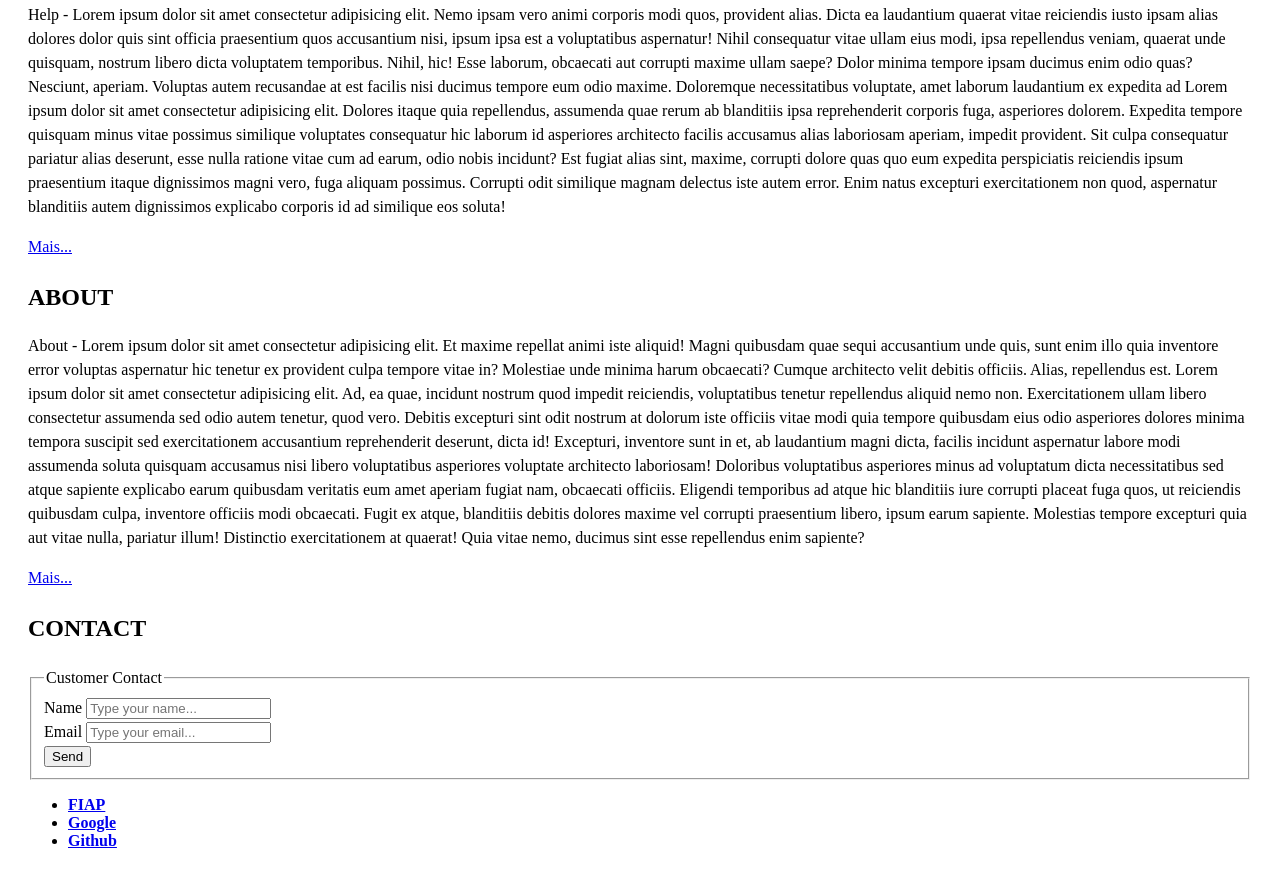
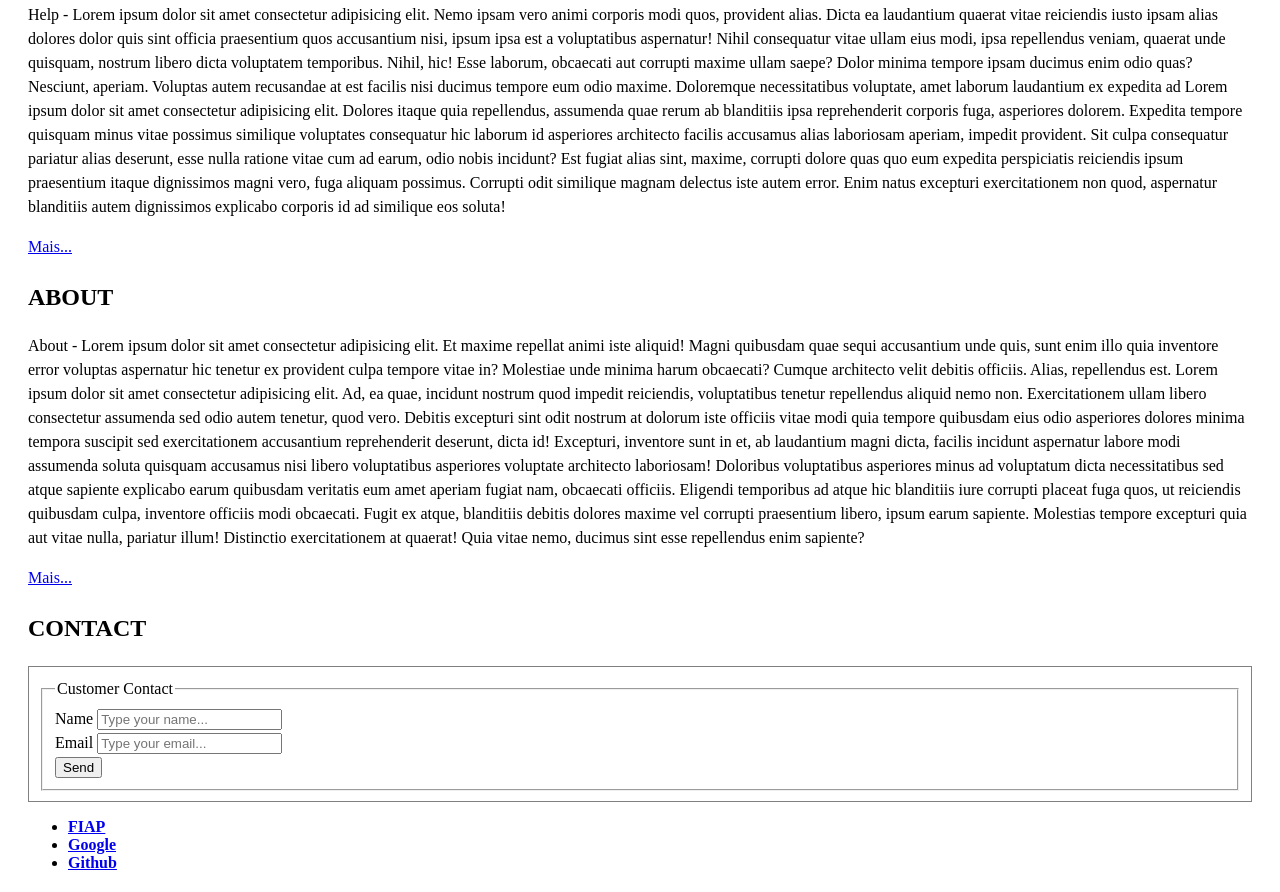
Before and after one commit to heitxrr/primeiro-projeto, a plain HTML site: page index.html in a window 1280 px wide. Shown: the part 264-1156 px from the top of the page. Before the commit the page ends 1134 px from the top, so only its background shows below. Drawn offline with Linux system fonts and the light colour scheme.

Commit message:
estilizando o formulario de contato

```diff
--- a/css/estilo.css
+++ b/css/estilo.css
@@ -9,6 +9,11 @@ html{
 
 #conteudo-principal{
     line-height: 1.5;
+}
+
+form{
+    border: 1px solid gray;
+    padding: 10px;
 }
 
 #cabecalho{
```
